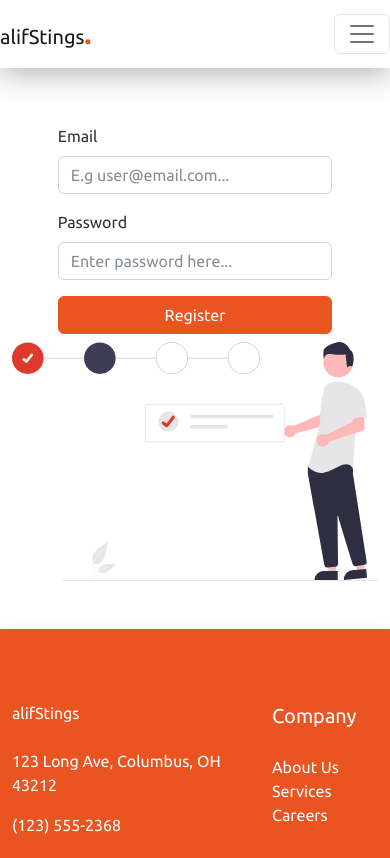
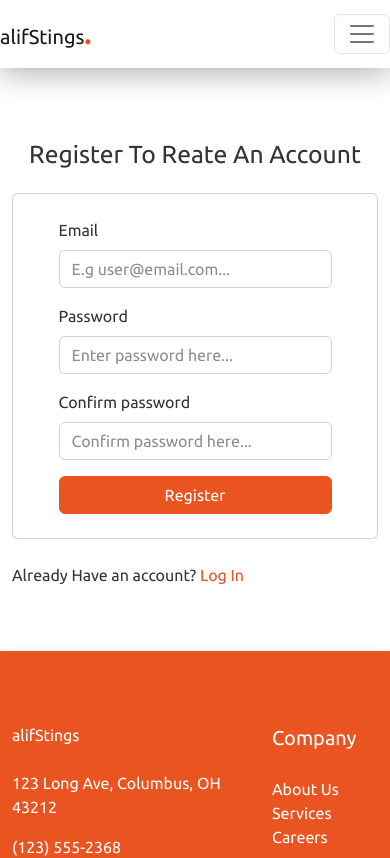
Before and after one commit to abdinaa17/alifStings, a React (Vite) app: page /register in a window 390 px wide. Shown: the top 858 px of the page. Built offline with nearby package versions, Linux system fonts and the light colour scheme.

Commit message:
Finished styling both the register and login pages

```diff
--- a/src/pages/LoginPage.jsx
+++ b/src/pages/LoginPage.jsx
@@ -1,17 +1,24 @@
 import React from "react";
-import { Col, Row, Form, Button } from "react-bootstrap";
+import { Col, Row, Form, Button, Card } from "react-bootstrap";
 import { FaFacebook, FaGoogle } from "react-icons/fa";
 import { Link } from "react-router-dom";
 
+// Local Imports
+import loginImg from "../assets/images/login.svg";
 const Login = () => {
   const handleSubmit = (e) => {
     //
   };
   return (
-    <section className="container">
+    <section className="container py-5">
       <Row>
         <Col lg={8} md={6}>
-          <Form onSubmit={handleSubmit} className="w-50 my-4 mx-auto">
+          <h2 className="text-capitalize text-center my-4">
+            log in to your account
+          </h2>
+          <div style={{ maxWidth: "400px" }} className="mx-auto">
+            <Card className="my-4">
+              <Form onSubmit={handleSubmit} className="w-75 my-4 mx-auto">
                 <Form.Group className="mb-3">
                   <Form.Label>Email</Form.Label>
                   <Form.Control
@@ -31,7 +38,7 @@ const Login = () => {
                   Login
                 </Button>
                 <div className="pt-3">
-              <p>Or Login With</p>
+                  <p className="fw-bolder">Or Login With</p>
                   <Link to="/" className="p-2 text-info">
                     <FaGoogle size={24} />
                   </Link>
@@ -39,24 +46,22 @@ const Login = () => {
                     <FaFacebook size={24} />
                   </Link>
                 </div>
-            <div className="mx-auto">
+              </Form>
+            </Card>
             <p>
               <small className="text-capitalize">
-                  Don't have an account?{" "}
-                  <Link to="/register">Register Here</Link>{" "}
+                Don't have an account? <Link to="/register">Register Here</Link>
               </small>
             </p>
             <p>
               <small className="text-capitalize">
-                  Forgot Password?<Link to="/register"> reset it Here</Link>{" "}
+                Forgot Password?<Link to="/register"> reset it Here</Link>
               </small>
             </p>
           </div>
-          </Form>
         </Col>
-        <Col lg={4} md={6} className="bg-danger">
-          <div className="my-4 mx-auto"></div>
-          Some other Info here and placeholer images
+        <Col lg={4} md={6} className="d-none d-md-block my-4">
+          <img src={loginImg} alt="Login user" />
         </Col>
       </Row>
     </section>
--- a/src/pages/RegisterPage.jsx
+++ b/src/pages/RegisterPage.jsx
@@ -1,9 +1,9 @@
 import React from "react";
-import { Col, Row, Form, Button } from "react-bootstrap";
+import { Col, Row, Form, Button, Card } from "react-bootstrap";
 import { Link } from "react-router-dom";
 
 // Local Imports
-import regsiterHero from "../assets/images/register.svg";
+import regsiterImg from "../assets/images/register.svg";
 
 const Register = () => {
   const handleSubmit = (e) => {
@@ -12,8 +12,13 @@ const Register = () => {
   return (
     <section className="container py-5">
       <Row>
-        <Col lg={6} md={6}>
-          <Form onSubmit={handleSubmit} className="w-75 my-2 mx-auto">
+        <Col lg={8} md={6}>
+          <h2 className="text-capitalize text-center my-4">
+            register to reate an account
+          </h2>
+          <div style={{ maxWidth: "400px" }} className="mx-auto">
+            <Card className="my-4">
+              <Form onSubmit={handleSubmit} className="w-75 my-4 mx-auto">
                 <Form.Group className="mb-3">
                   <Form.Label>Email</Form.Label>
                   <Form.Control
@@ -29,13 +34,25 @@ const Register = () => {
                     placeholder="Enter password here..."
                   />
                 </Form.Group>
+                <Form.Group className="mb-3">
+                  <Form.Label>Confirm password</Form.Label>
+                  <Form.Control
+                    type="password"
+                    placeholder="Confirm password here..."
+                  />
+                </Form.Group>
                 <Button className="w-100" type="submit">
                   Register
                 </Button>
               </Form>
+            </Card>
+            <p>
+              Already Have an account? <Link to="/login">Log In</Link>
+            </p>
+          </div>
         </Col>
-        <Col lg={6} md={6}>
-          <img src={regsiterHero} alt="" />
+        <Col lg={4} md={6} className="d-none d-md-block my-4">
+          <img src={regsiterImg} alt="Register user" />
         </Col>
       </Row>
     </section>
```
Also changed, not shown: src/assets/images/login.svg (added). Lines whose indentation alone changed are shown as unchanged.
